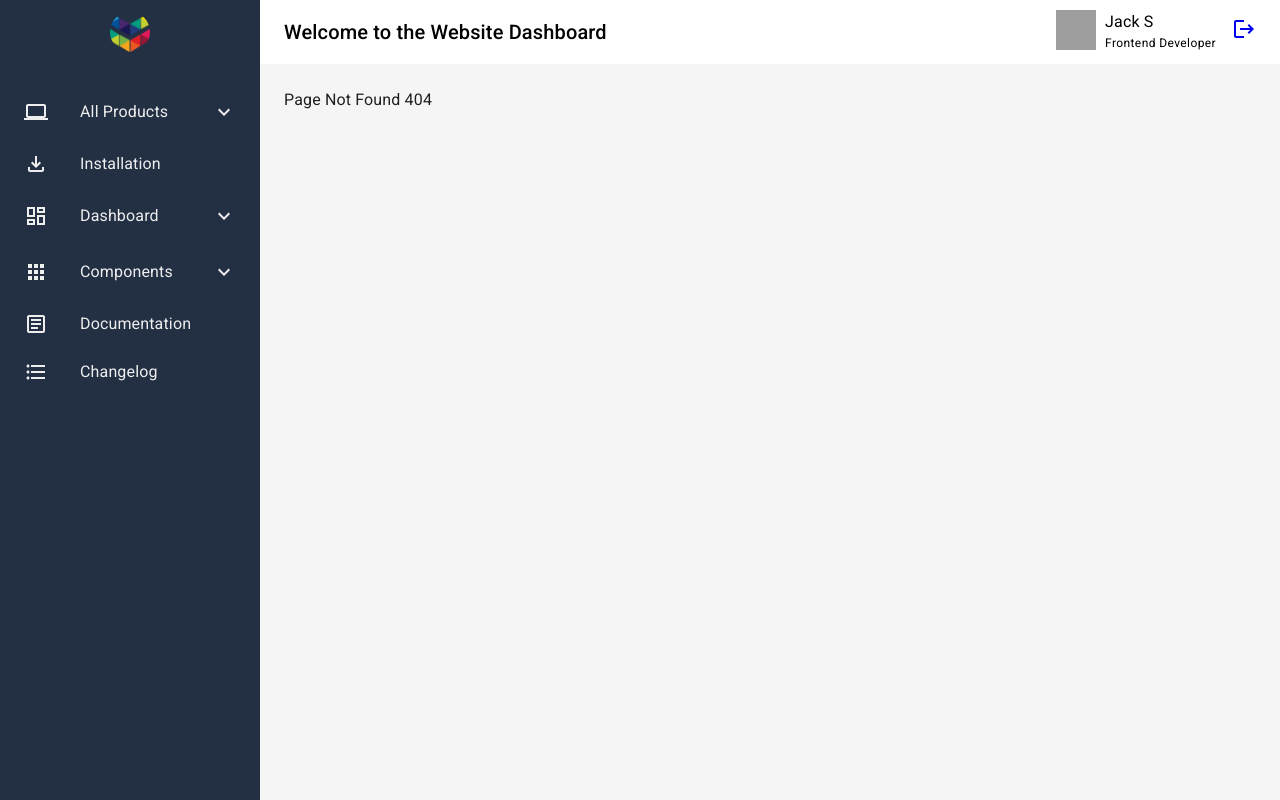
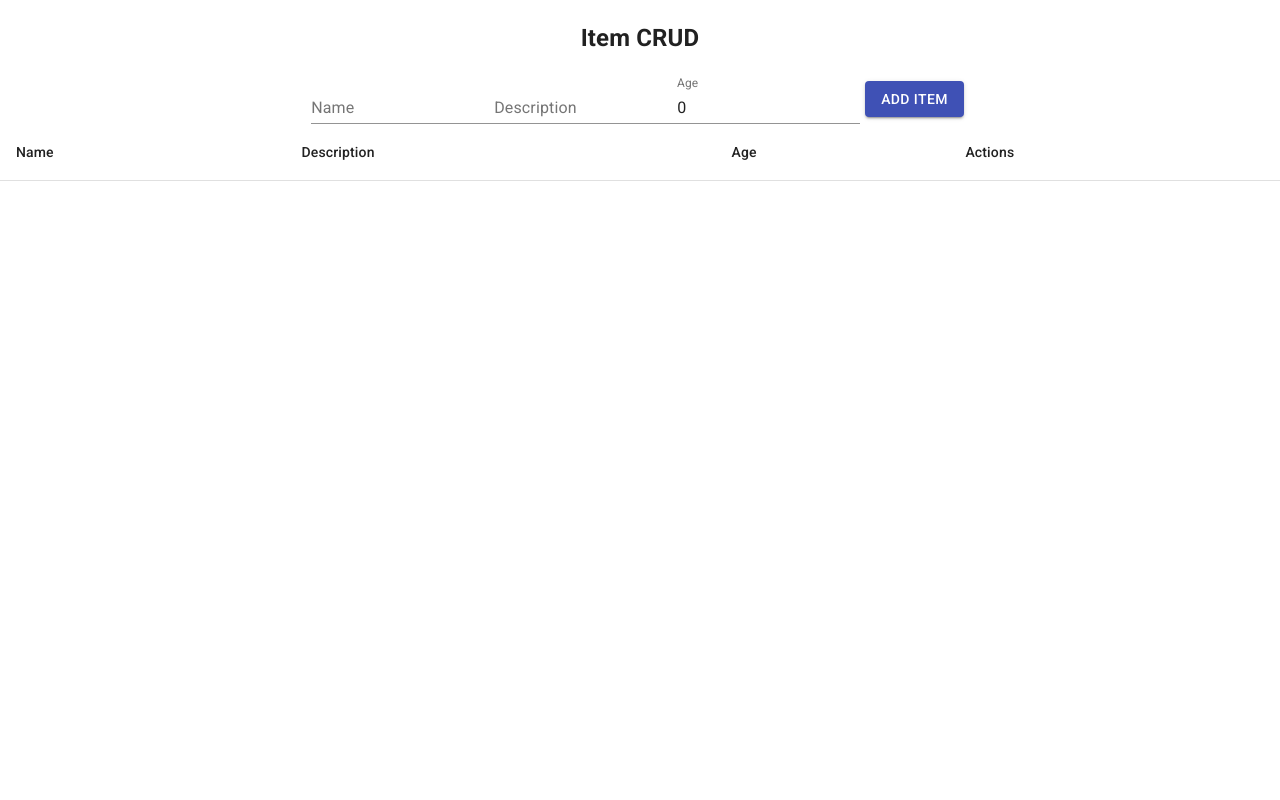
Before and after one commit to SachinSoftops/React-Mui-Dashbord-Class-Componet-, a React (Create React App) app: page /crud in a window 1280 px wide. Before the commit this address had no page. Built offline with nearby package versions, Linux system fonts and the light colour scheme; grey boxes are pictures that could not be loaded.

Commit message:
add fun of / BASIC  CRUD + IMG

```diff
--- a/src/App.tsx
+++ b/src/App.tsx
@@ -2,14 +2,16 @@ import { BrowserRouter, Route, Routes } from "react-router-dom";
 import MainLayout from "./components/layout/MainLayout";
 import { routes } from "./routes";
 import LoginPage from "./components/AuthPageComponent/LoginPage";
+import MainComponents from "./components/CRUD-Components";
 
 function App() {
   return (
     <BrowserRouter>
       <Routes>
       <Route path="/login" element={<LoginPage />}>  </Route>
+      <Route path="/crud" element={<MainComponents />}>  </Route>
+
         <Route path="/" element={<MainLayout />}>
-
           {routes}
         </Route>
       </Routes>
--- /dev/null
+++ b/src/components/CRUD-Components/CrudComponents.tsx
@@ -0,0 +1,223 @@
+import React, { ChangeEvent, Component } from "react";
+import Button from "@material-ui/core/Button";
+import TextField from "@material-ui/core/TextField";
+import Table from "@material-ui/core/Table";
+import TableBody from "@material-ui/core/TableBody";
+import TableCell from "@material-ui/core/TableCell";
+import TableHead from "@material-ui/core/TableHead";
+import { Item } from "./types";
+import { TableRow } from "@material-ui/core";
+
+interface ItemCRUDState {
+  items: Item[];
+  newItem: Item;
+  editItemId: number | null;
+}
+
+class CrudComponents extends Component<{}, ItemCRUDState> {
+  constructor(props: {}) {
+    super(props);
+    this.state = {
+      items: [],
+      newItem: {
+        id: 0,
+        name: "",
+        description: "",
+        age: 0,
+      },
+      editItemId: null,
+    };
+
+    // Bind event handler methods
+    this.handleInputChange = this.handleInputChange.bind(this);
+    this.handleAddItem = this.handleAddItem.bind(this);
+    this.handleEditItem = this.handleEditItem.bind(this);
+    this.handleDeleteItem = this.handleDeleteItem.bind(this);
+    this.handleCancelEdit = this.handleCancelEdit.bind(this);
+  }
+
+  componentDidMount() {
+    // Load data from local storage when the component is mounted
+    const storedItems = localStorage.getItem("items");
+    const items = storedItems ? JSON.parse(storedItems) : [];
+    this.setState({ items });
+  }
+
+  setItemToLocalStorage(items: Item[]): void {
+    localStorage.setItem("items", JSON.stringify(items));
+  }
+
+  handleInputChange(event: ChangeEvent<HTMLInputElement>) {
+    const { name, value } = event.target;
+    this.setState((prevState) => ({
+      newItem: { ...prevState.newItem, [name]: value },
+    }));
+  }
+
+  handleAddItem() {
+    const { items, newItem, editItemId } = this.state;
+
+    if (!newItem.name.trim() || !newItem.description.trim()) {
+      alert("Please enter both name and description.");
+      return;
+    }
+
+    if (newItem.age <= 0) {
+      alert("Please enter a valid age.");
+      return;
+    }
+
+    if (editItemId !== null) {
+      const updatedItems = items.map((item) =>
+        item.id === editItemId ? { ...newItem, id: editItemId } : item
+      );
+
+      this.setState(
+        {
+          items: updatedItems,
+          newItem: { id: 0, name: "", description: "", age: 0 },
+          editItemId: null,
+        },
+        () => this.setItemToLocalStorage(this.state.items)
+      );
+    } else {
+      this.setState(
+        {
+          items: [...items, { ...newItem, id: Date.now() }],
+          newItem: { id: 0, name: "", description: "", age: 0 },
+        },
+        () => this.setItemToLocalStorage(this.state.items)
+      );
+    }
+  }
+
+  handleEditItem(id: number) {
+    const itemToEdit = this.state.items.find((item) => item.id === id);
+
+    if (itemToEdit) {
+      if (!itemToEdit.name.trim() || !itemToEdit.description.trim()) {
+        alert(
+          "Existing item must have both name and description. Please correct the data."
+        );
+        return;
+      }
+
+      if (itemToEdit.age <= 0) {
+        alert("Please enter a valid age.");
+        return;
+      }
+
+      this.setState({
+        newItem: { ...itemToEdit },
+        editItemId: id,
+      });
+    }
+  }
+
+  handleDeleteItem(id: number) {
+    this.setState(
+      (prevState) => ({
+        items: prevState.items.filter((item) => item.id !== id),
+        editItemId: null,
+      }),
+      () => this.setItemToLocalStorage(this.state.items)
+    );
+  }
+
+  handleCancelEdit() {
+    this.setState({
+      newItem: { id: 0, name: "", description: "", age: 0 },
+      editItemId: null,
+    });
+  }
+
+  render() {
+    const { newItem, items, editItemId } = this.state;
+
+    return (
+      <div style={{ textAlign: "center" }}>
+        <h2>Item CRUD</h2>
+
+        <TextField
+          label="Name"
+          name="name"
+          value={newItem.name}
+          onChange={this.handleInputChange}
+        />
+
+        <TextField
+          label="Description"
+          name="description"
+          value={newItem.description}
+          onChange={this.handleInputChange}
+        />
+
+        <TextField
+          label="Age"
+          name="age"
+          value={newItem.age}
+          onChange={this.handleInputChange}
+        />
+
+        <Button
+          variant="contained"
+          color="primary"
+          onClick={this.handleAddItem}
+          style={{ margin: "5px" }}
+        >
+          {editItemId !== null ? "Update Item" : "Add Item"}
+        </Button>
+
+        {editItemId !== null && (
+          <Button
+            variant="outlined"
+            color="secondary"
+            onClick={this.handleCancelEdit}
+            style={{ margin: "5px" }}
+          >
+            Cancel Edit
+          </Button>
+        )}
+
+        <Table style={{ width: "100%", alignItems: "center " }}>
+          <TableHead>
+            <TableRow>
+              <TableCell>Name</TableCell>
+              <TableCell>Description</TableCell>
+              <TableCell>Age</TableCell>
+              <TableCell>Actions</TableCell>
+            </TableRow>
+          </TableHead>
+          <TableBody>
+            {items.map((item) => (
+              <TableRow key={item.id}>
+                <TableCell>{item.name}</TableCell>
+                <TableCell>{item.description}</TableCell>
+                <TableCell>{item.age}</TableCell>
+                <TableCell>
+                  <Button
+                    variant="outlined"
+                    color="secondary"
+                    onClick={() => this.handleDeleteItem(item.id)}
+                  >
+                    Delete
+                  </Button>
+                  <Button
+                    variant="outlined"
+                    color="primary"
+                    onClick={() => this.handleEditItem(item.id)}
+                    style={{ margin: "5px" }}
+                  >
+                    Edit
+                  </Button>
+                </TableCell>
+              </TableRow>
+            ))}
+          </TableBody>
+        </Table>
+      </div>
+    );
+  }
+}
+
+export default CrudComponents;
--- /dev/null
+++ b/src/components/CRUD-Components/index.tsx
@@ -0,0 +1,15 @@
+import React, { Component } from 'react'
+import CrudComponents from './CrudComponents';
+
+ class MainComponents extends Component {
+  render() {
+    return (
+      <div>
+        < CrudComponents />
+      </div>
+    )
+  }
+}
+
+
+export default  MainComponents;
--- /dev/null
+++ b/src/components/CRUD-Components/types.ts
@@ -0,0 +1,6 @@
+export interface Item {
+    id: number;
+    name: string;
+    description: string;
+    age:number;
+  }
```
Also changed, not shown: Screenshot 2024-02-02 at 4.23.48 PM.png (added), 1 other file (tests, documents, lock files or other folders).
